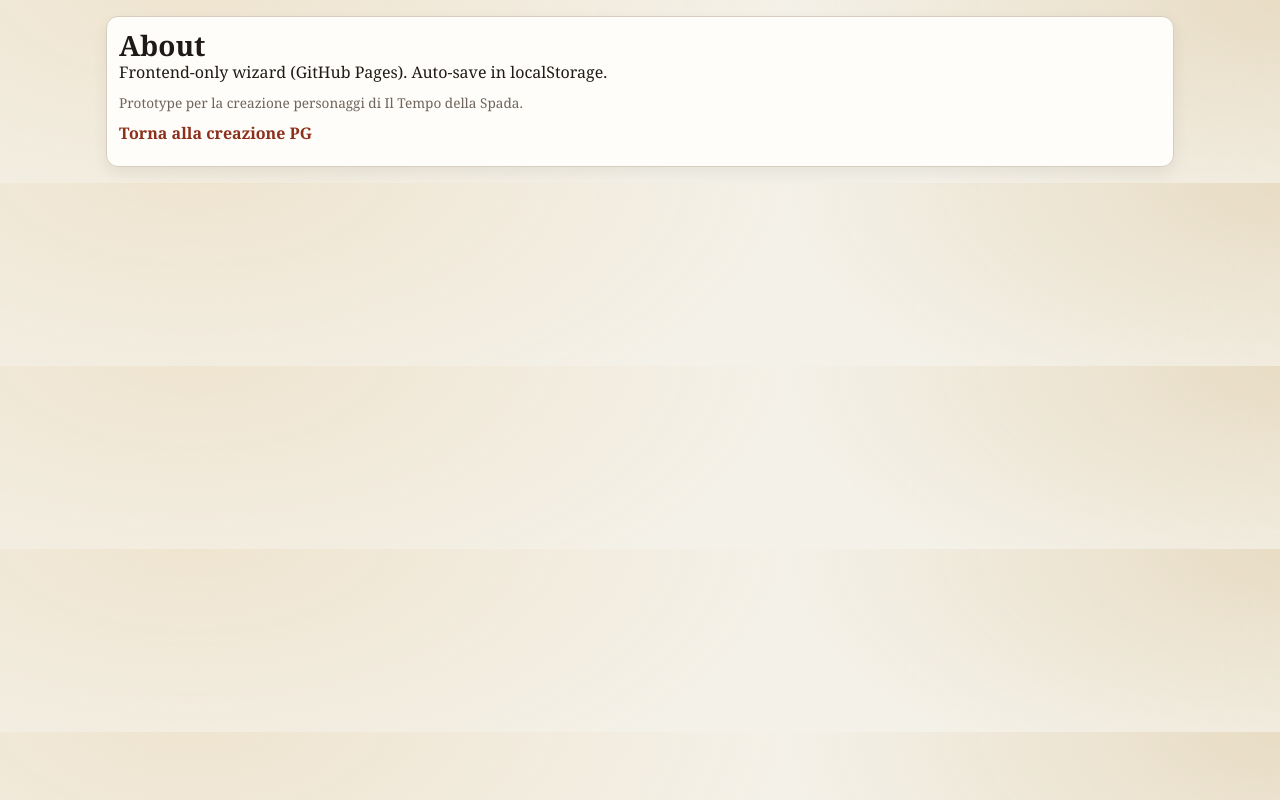
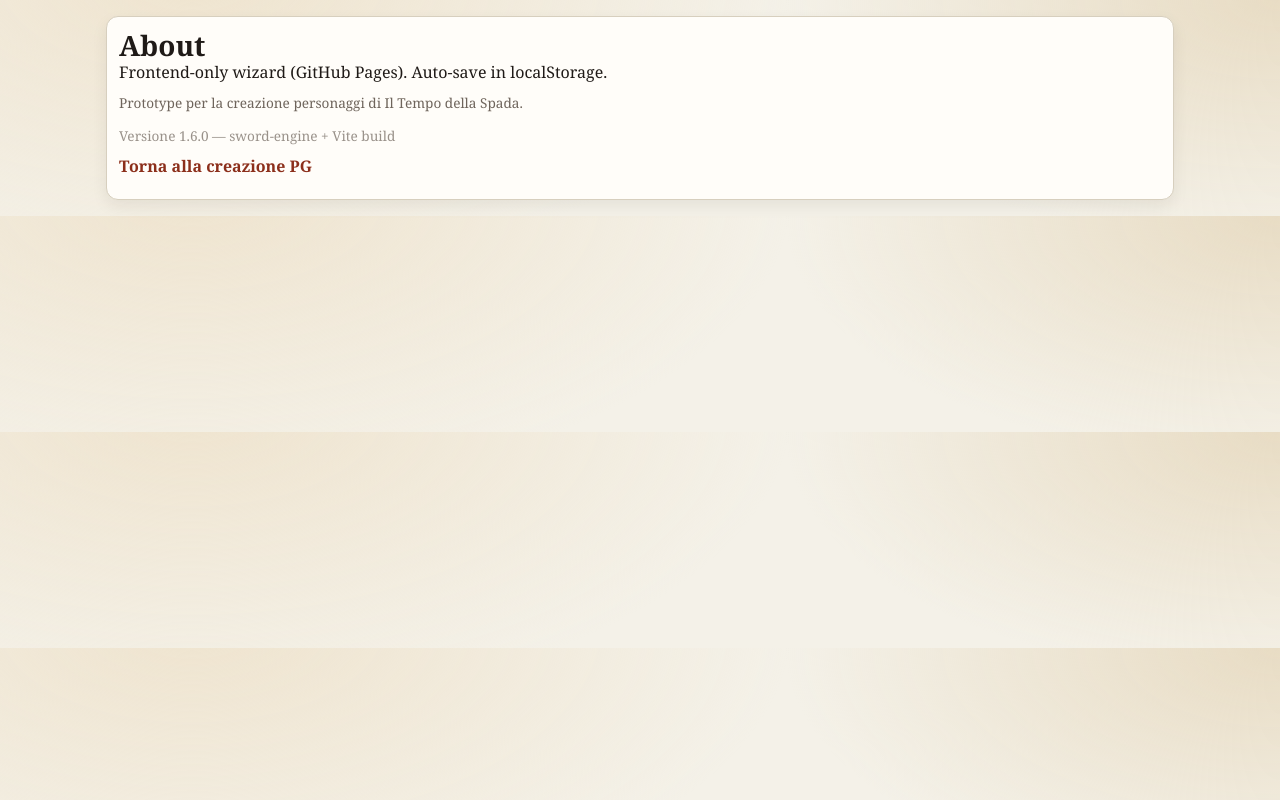
Before and after one commit to federicomorando/create.swordrpg.com, a website: page about.html in a window 1280 px wide. Drawn offline with Linux system fonts and the light colour scheme.

Commit message:
Show version 1.6.0 on about page

```diff
--- a/about.html
+++ b/about.html
@@ -12,6 +12,7 @@
         <h1>About</h1>
         <p>Frontend-only wizard (GitHub Pages). Auto-save in localStorage.</p>
         <p class="note">Prototype per la creazione personaggi di Il Tempo della Spada.</p>
+        <p class="note" style="margin-top:1em; opacity:0.7">Versione 1.6.0 — sword-engine + Vite build</p>
         <p><a class="footer-link" href="./index.html">Torna alla creazione PG</a></p>
       </section>
     </main>
```
